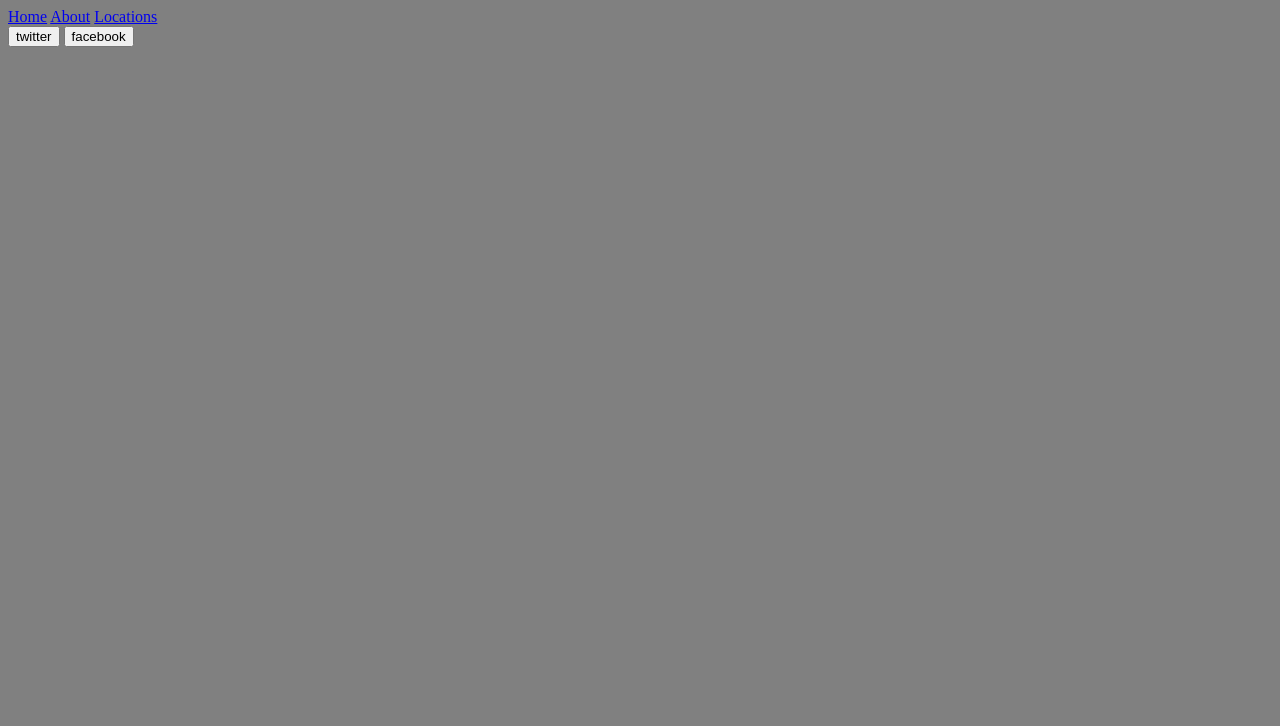
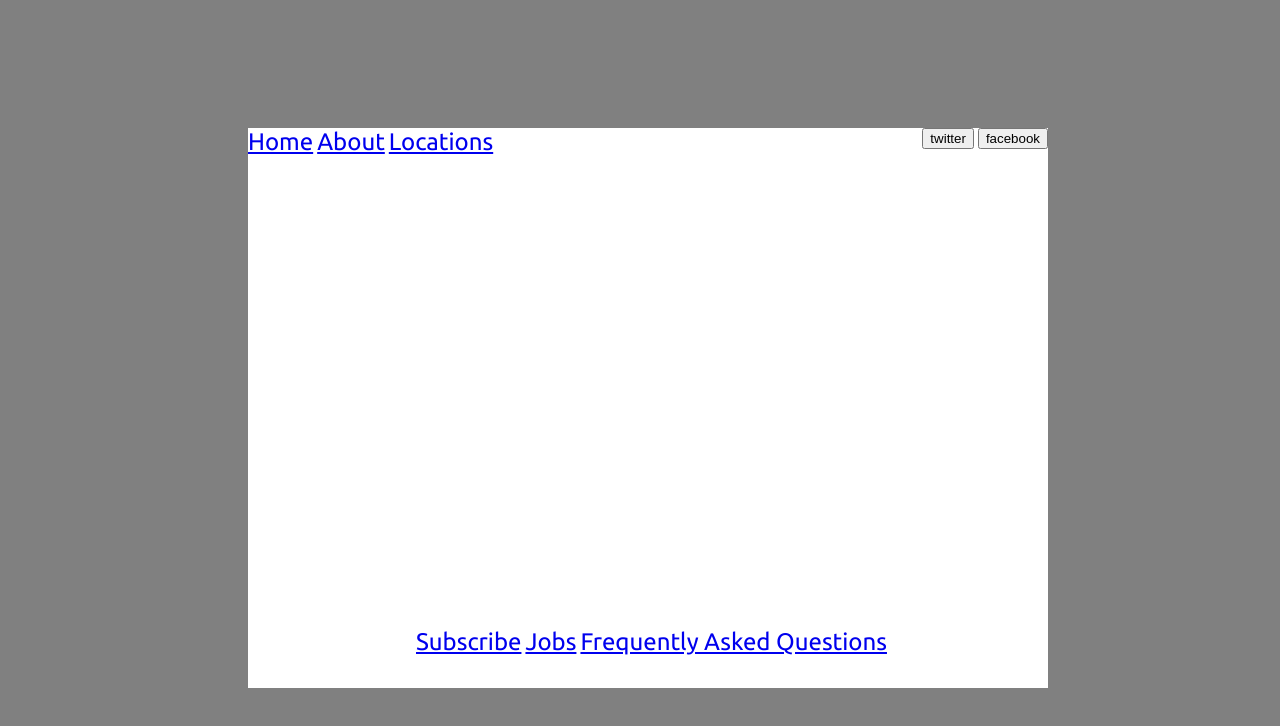
Before and after one commit to stevendowen/burgerproject, a website: page index.html in a window 1280 px wide. Drawn offline with Linux system fonts and the light colour scheme.

Commit message:
added and positioned elements

```diff
--- a/index.html
+++ b/index.html
@@ -19,9 +19,9 @@
             </div>
         </div>
         <div class="bottom">
-            <a href="#"></a>
-            <a href="#"></a>
-            <a href="#"></a>
+            <a href="#">Subscribe</a>
+            <a href="#">Jobs</a>
+            <a href="#">Frequently Asked Questions</a>
         </div>
     </div>
 </body>
--- a/scss/style.scss
+++ b/scss/style.scss
@@ -1,3 +1,8 @@
+@import url('https://fonts.googleapis.com/css?family=Ubuntu');
+
+$myfont: "Ubuntu";
+$fsize: 1.5em;
+
 html{
   height: 100%;
 }
@@ -5,4 +10,28 @@ body{
   height: 100%;
   width: 100%;
   background-color: grey;
+  display: flex;
+  justify-content: center;
+  align-items: center;
 }
+.container{
+  background-color: #ffffff;
+  height: 35em;
+  width: 50em;
+  position: relative;
+
+  .top{
+    display: flex;
+    justify-content: space-between;
+  }
+
+  .bottom{
+    position: absolute;
+    bottom: 2em;
+    left: 10.5em;
+  }
+  a{
+    font-family: $myfont;
+    font-size: $fsize;
+  }
+}
```
Also changed, not shown: css/style.css.
